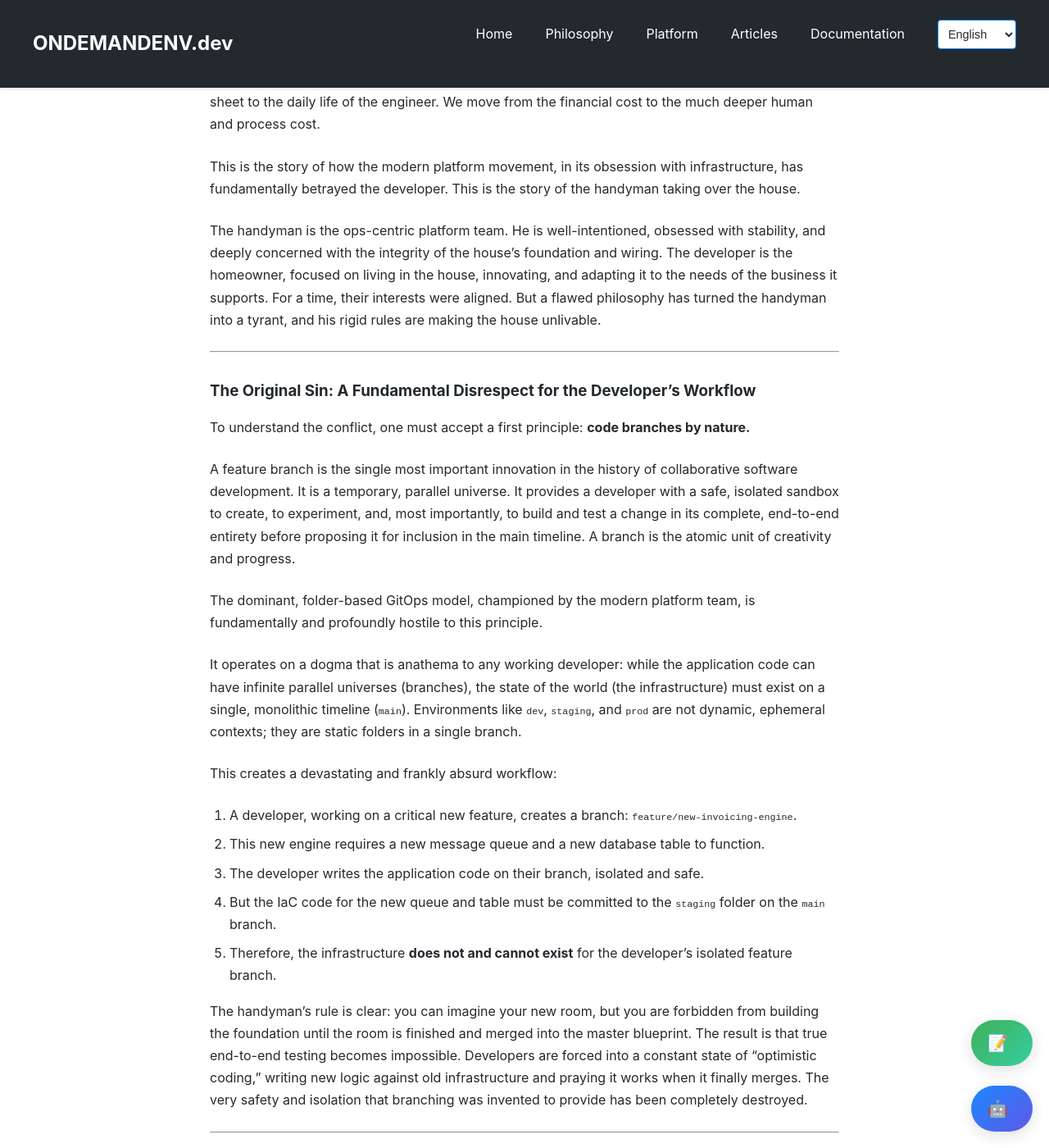
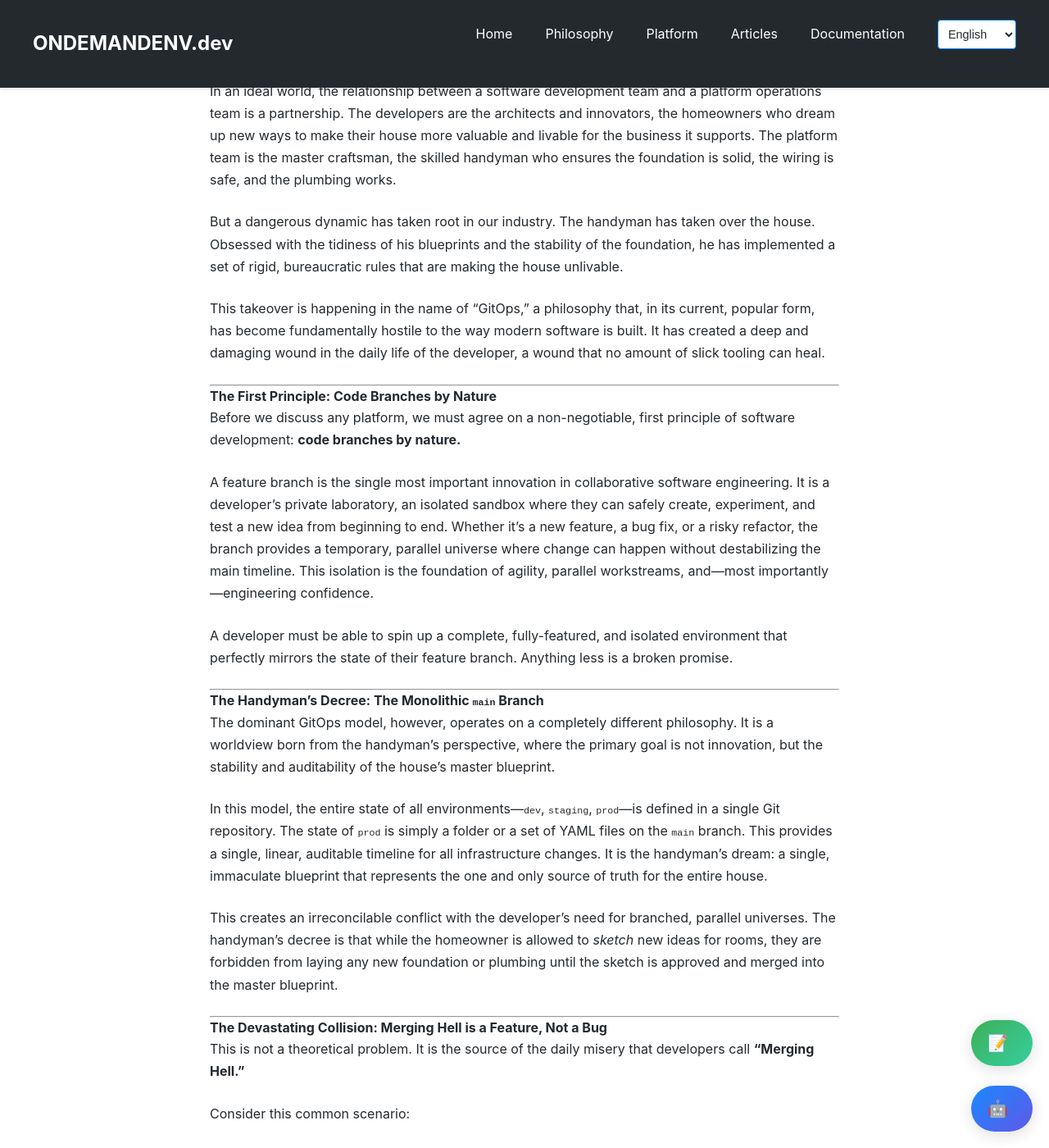
Before and after one commit to ondemandenv/ondemandenv.github.io, a Jekyll site: the page built from articles/eks-critique-series/part-4-flawed-gitops-model.md, in a window 1280 px wide and 1400 px high, scrolled down 663 px. Shown: the whole window at 82% size. Built offline with Jekyll 4.4.1, drawn with Linux system fonts in a browser that asks for light colours; a script that is not in the unit is left out; some of the changed text lies outside the part shown.

Commit message:
eks critiques!++

```diff
--- a/articles/eks-critique-series/part-4-flawed-gitops-model.md
+++ b/articles/eks-critique-series/part-4-flawed-gitops-model.md
@@ -21,52 +21,71 @@ author: "Gary Yang"
   </ol>
 </div>
 
-#### *How a Flawed GitOps Model Betrayed the Developer and Gave Rise to a Cleanup Crew of Expensive Consultants*
+### **The Handyman's Takeover: How a Flawed GitOps Philosophy is Betraying the Modern Developer**
 
-**we exposed the foundational lie of cross-cloud portability and the immediate financial consequence of believing it—the hidden, remedial "Datadog Tax." Now we move from the balance sheet to the daily life of the engineer. We move from the financial cost to the much deeper human and process cost.
+In an ideal world, the relationship between a software development team and a platform operations team is a partnership. The developers are the architects and innovators, the homeowners who dream up new ways to make their house more valuable and livable for the business it supports. The platform team is the master craftsman, the skilled handyman who ensures the foundation is solid, the wiring is safe, and the plumbing works.
 
-This is the story of how the modern platform movement, in its obsession with infrastructure, has fundamentally betrayed the developer. This is the story of the handyman taking over the house.
+But a dangerous dynamic has taken root in our industry. The handyman has taken over the house. Obsessed with the tidiness of his blueprints and the stability of the foundation, he has implemented a set of rigid, bureaucratic rules that are making the house unlivable.
 
-The handyman is the ops-centric platform team. He is well-intentioned, obsessed with stability, and deeply concerned with the integrity of the house's foundation and wiring. The developer is the homeowner, focused on living in the house, innovating, and adapting it to the needs of the business it supports. For a time, their interests were aligned. But a flawed philosophy has turned the handyman into a tyrant, and his rigid rules are making the house unlivable.
+This takeover is happening in the name of "GitOps," a philosophy that, in its current, popular form, has become fundamentally hostile to the way modern software is built. It has created a deep and damaging wound in the daily life of the developer, a wound that no amount of slick tooling can heal.
 
-***
+---
 
-### The Original Sin: A Fundamental Disrespect for the Developer's Workflow
+#### **The First Principle: Code Branches by Nature**
 
-To understand the conflict, one must accept a first principle: **code branches by nature.**
+Before we discuss any platform, we must agree on a non-negotiable, first principle of software development: **code branches by nature.**
 
-A feature branch is the single most important innovation in the history of collaborative software development. It is a temporary, parallel universe. It provides a developer with a safe, isolated sandbox to create, to experiment, and, most importantly, to build and test a change in its complete, end-to-end entirety before proposing it for inclusion in the main timeline. A branch is the atomic unit of creativity and progress.
+A feature branch is the single most important innovation in collaborative software engineering. It is a developer's private laboratory, an isolated sandbox where they can safely create, experiment, and test a new idea from beginning to end. Whether it's a new feature, a bug fix, or a risky refactor, the branch provides a temporary, parallel universe where change can happen without destabilizing the main timeline. This isolation is the foundation of agility, parallel workstreams, and—most importantly—engineering confidence.
 
-The dominant, folder-based GitOps model, championed by the modern platform team, is fundamentally and profoundly hostile to this principle.
+A developer must be able to spin up a complete, fully-featured, and isolated environment that perfectly mirrors the state of their feature branch. Anything less is a broken promise.
 
-It operates on a dogma that is anathema to any working developer: while the application code can have infinite parallel universes (branches), the state of the world (the infrastructure) must exist on a single, monolithic timeline (`main`). Environments like `dev`, `staging`, and `prod` are not dynamic, ephemeral contexts; they are static folders in a single branch.
+---
 
-This creates a devastating and frankly absurd workflow:
-1.  A developer, working on a critical new feature, creates a branch: `feature/new-invoicing-engine`.
-2.  This new engine requires a new message queue and a new database table to function.
-3.  The developer writes the application code on their branch, isolated and safe.
-4.  But the IaC code for the new queue and table must be committed to the `staging` folder on the `main` branch.
-5.  Therefore, the infrastructure **does not and cannot exist** for the developer's isolated feature branch.
+#### **The Handyman's Decree: The Monolithic `main` Branch**
 
-The handyman's rule is clear: you can imagine your new room, but you are forbidden from building the foundation until the room is finished and merged into the master blueprint. The result is that true end-to-end testing becomes impossible. Developers are forced into a constant state of "optimistic coding," writing new logic against old infrastructure and praying it works when it finally merges. The very safety and isolation that branching was invented to provide has been completely destroyed.
+The dominant GitOps model, however, operates on a completely different philosophy. It is a worldview born from the handyman's perspective, where the primary goal is not innovation, but the stability and auditability of the house's master blueprint.
 
-***
+In this model, the entire state of all environments—`dev`, `staging`, `prod`—is defined in a single Git repository. The state of `prod` is simply a folder or a set of YAML files on the `main` branch. This provides a single, linear, auditable timeline for all infrastructure changes. It is the handyman's dream: a single, immaculate blueprint that represents the one and only source of truth for the entire house.
 
-### The Handyman's Crew: An Ecosystem of Complication
+This creates an irreconcilable conflict with the developer's need for branched, parallel universes. The handyman's decree is that while the homeowner is allowed to *sketch* new ideas for rooms, they are forbidden from laying any new foundation or plumbing until the sketch is approved and merged into the master blueprint.
 
-The handyman's initial, flawed decisions—adopting an overly complex orchestrator and a broken GitOps model—create a cascade of problems. The house is now a mess. And to manage this mess, the handyman brings in his crew of expensive, specialist consultants.
+---
 
-Each of these modern movements is sold as a "best practice," but more often than not, they are expensive remedies for the platform's self-inflicted wounds.
+#### **The Devastating Collision: Merging Hell is a Feature, Not a Bug**
 
-* **The Traffic Commissioner (Service Mesh):** The handyman was convinced to replace the simple room layout of the house with a hyper-fragmented, open-plan office of a hundred microservices. Now, he can't manage the security and chaos. So, he hires a Service Mesh consultant who installs a complex, performance-draining system of internal checkpoints and security guards (sidecars) for every desk. This solves a problem that a simpler, more sensible architecture never had.
-* **The Forensic Accountant (FinOps):** The handyman's choices have made the utility bills incomprehensible and astronomical. He hires a FinOps consultant to produce detailed reports on exactly how much money is being wasted, creating an entire bureaucracy to audit the inefficiency rather than addressing its root cause.
-* **The Resilience Architect (Chaos Engineering):** The handyman's house is now so complex, with its custom wiring and convoluted plumbing, that he has no idea how it will fail. He hires a Chaos Engineering consultant to deliberately start small fires and break things, just to see what happens. This is an admission that the system is no longer understandable, let alone resilient.
+This is not a theoretical problem. It is the source of the daily misery that developers call **"Merging Hell."**
 
-This crew of consultants doesn't fix the handyman's core mistake. They build entire industries around managing its symptoms, further entrenching the initial flawed philosophy and adding new layers of cost and complexity.
+Consider this common scenario:
+* Developer Priya is working on `feature-new-checkout`. Her code adds a new service that requires a new message queue.
+* Developer David is working on `bugfix-user-profile`, which requires a change to a database schema.
 
-The result of this takeover is "merging hell." The developer's workflow is dammed up, forced through the single, narrow chokepoint of the `main` branch. Pull requests become massive, risky, and laden with conflicts. The promise of CI/CD—fast, iterative, independent changes—is dead.
+In the handyman's GitOps world, both Priya and David can create branches for their application code. But the infrastructure they need—the queue for Priya, the schema change for David—cannot be provisioned for their branches. The definitions for that infrastructure live on the `main` branch.
 
-The handyman's obsession with the tidiness of his master blueprint has created a house that is perpetually under renovation, where nobody can get any real work done. He has successfully optimized for the stability of the infrastructure at the direct expense of the business's ability to innovate within it.
+They are now trapped in a fundamentally broken workflow. They are forced to write new, infrastructure-dependent code and "test" it against an old, incorrect infrastructure state. They write code for a five-bedroom house while being forced to test it in a two-bedroom bungalow.
+
+The only way to see if their change *actually works* is to merge it into the congested `main` branch and deploy it to a shared `staging` environment. This is where the hell begins. Multiple, large, and partially-tested features all collide, creating a perpetual traffic jam of merge conflicts, failed integration tests, and finger-pointing. Merging hell isn't an accident; it is the direct and inevitable consequence of a workflow that denies developers the isolated environments they need.
+
+---
+
+#### **The Cleanup Crew: Consultants for a Self-Inflicted Mess**
+
+The pain and chaos created by the handyman's broken rules create a lucrative market for his friends: a crew of expensive, specialist consultants who sell remedies for these self-inflicted wounds.
+
+* **The Service Mesh Commissioner:** He arrives because no one can secure or manage the traffic between the dozens of new services that are being merged into `staging` in a half-tested state. He sells you a complex, performance-draining sidecar to solve a problem that proper branch-based testing would have mitigated.
+* **The FinOps Accountant:** She is hired to analyze the spiraling cloud costs from all the idle or failed infrastructure left over from chaotic deployments. She produces detailed reports on the waste generated by the handyman's inefficient workflow.
+* **The Chaos Engineering Architect:** He is needed because no one has any confidence that their next merge to `main` won't bring the entire system down. He sells you a platform to deliberately break a system that has been made fragile by its very development process.
+
+These are not signs of a mature platform. They are symptoms of a dysfunctional one.
+
+---
+
+#### **Evict the Handyman, Empower the Homeowner**
+
+The current, popular implementation of GitOps is a betrayal of the modern developer. It is an ops-centric pattern that prioritizes the clean linearity of an infrastructure repository over the messy, parallel, and creative reality of software innovation.
+
+It is time to evict the handyman. We must reject the tyranny of the single `main` branch and build platforms that honor the developer's fundamental need for isolated, ephemeral, full-stack environments for every feature branch. The platform's job is not to lock the door to the laboratory; it is to provide the developer with the keys to build their own. The blueprint must serve the house, not the other way around.
+
+
 
 ***
 
```
